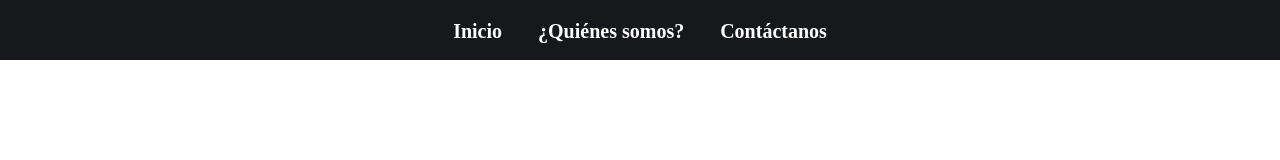
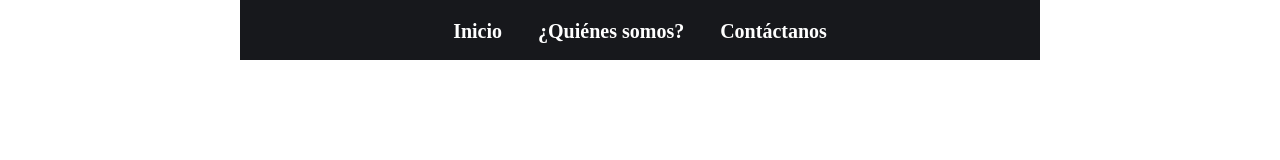
Before and after one commit to AgudeloLusbin/taller-9-full-stack, a plain HTML site: page Actividad #7y8/html.html in a window 1280 px wide. Drawn offline with Linux system fonts and the light colour scheme.

Commit message:
Actividades de la 4 a la 9

```diff
--- a/Actividad #7y8/style.css
+++ b/Actividad #7y8/style.css
@@ -4,10 +4,16 @@
     box-sizing: border-box;
 }
 
+body{
+    display: flex;
+    justify-content: center;
+}
+
 nav{
     background-color:#17181C;
     text-align: center;
     height: 60px;
+    width: 800px;
 }
 
 nav ul{
```
Also changed, not shown: public/images/a4.png (added), public/images/a5.png (added), public/images/a6.png (added), public/images/a7y8.png (added), public/images/a9.png (added), 1 other file.
